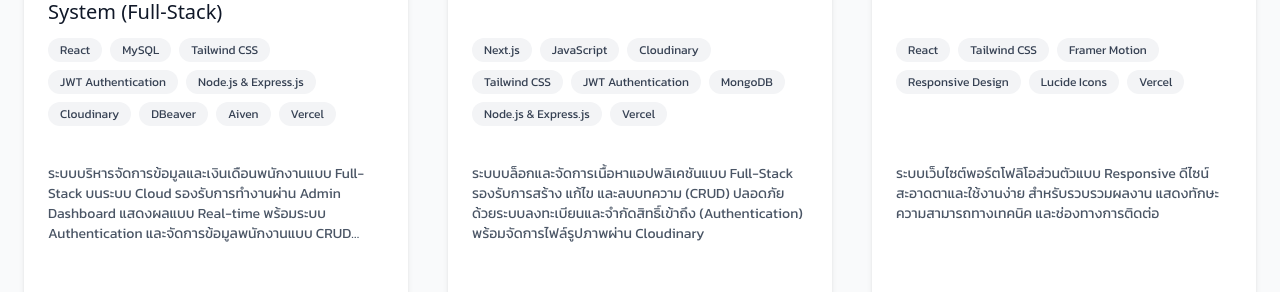
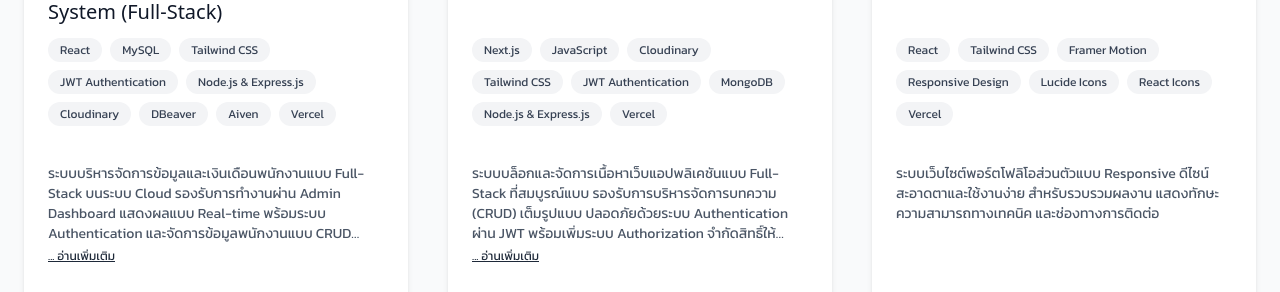
Before and after one commit to narakronkota/Portfolio-narakron, a React (Vite) app in the folder narakron/: page / in a window 1280 px wide. Shown: the part 2999-3291 px from the top of the page. Built offline with nearby package versions, Linux system fonts and the light colour scheme.

Commit message:
feat: add read-more toggle and update project descriptions

```diff
--- a/narakron/src/Componets/Project.jsx
+++ b/narakron/src/Componets/Project.jsx
@@ -1,4 +1,4 @@
-import React from "react";
+import React, { useState } from "react";
 import { FaGithub } from "react-icons/fa";
 import { motion } from "framer-motion";
 
@@ -30,7 +30,7 @@
     title: "Blog Website",
     subtitle: "Blog Website",
     description:
-      "ระบบบล็อกและจัดการเนื้อหาแอปพลิเคชันแบบ Full-Stack รองรับการสร้าง แก้ไข และลบบทความ (CRUD) ปลอดภัยด้วยระบบลงทะเบียนและจำกัดสิทธิ์เข้าถึง (Authentication) พร้อมจัดการไฟล์รูปภาพผ่าน Cloudinary",
+      "ระบบบล็อกและจัดการเนื้อหาเว็บแอปพลิเคชันแบบ Full-Stack ที่สมบูรณ์แบบ รองรับการบริหารจัดการบทความ (CRUD) เต็มรูปแบบ ปลอดภัยด้วยระบบ Authentication ผ่าน JWT พร้อมเพิ่มระบบ Authorization จำกัดสิทธิ์ให้เฉพาะบัญชีผู้ดูแลระบบ (Admin) ที่กำหนดเท่านั้น จึงจะสามารถอัปโหลดและจัดการไฟล์รูปภาพผ่าน Cloudinary ได้ โดยจัดเก็บข้อมูลทั้งหมดอย่างมีประสิทธิภาพบน MongoDB",
     tags: [
       "Next.js",
       "JavaScript",
@@ -59,6 +59,7 @@
       "Framer Motion",
       "Responsive Design",
       "Lucide Icons",
+      "React Icons",
       "Vercel",
     ],
     image:
@@ -69,6 +70,15 @@
 ];
 
 const Projects = () => {
+  const [expandedProjects, setExpandedProjects] = useState({});
+
+  const toggleExpand = (id) => {
+    setExpandedProjects((prev) => ({
+      ...prev,
+      [id]: !prev[id],
+    }));
+  };
+
   return (
     <section className="py-16 bg-gray-50">
       <div className="max-w-7xl mx-auto px-6">
@@ -89,7 +99,10 @@
         </motion.div>
 
         <div className="grid gap-10 sm:grid-cols-2 lg:grid-cols-3 items-stretch">
-          {projects.map((project, index) => (
+          {projects.map((project, index) => {
+            const isExpanded = expandedProjects[project.id];
+
+            return (
               <motion.div
                 key={project.id}
                 className="bg-white rounded-2xl shadow-md hover:shadow-xl transform hover:-translate-y-2 hover:scale-105 transition duration-300 flex flex-col overflow-hidden h-full"
@@ -142,9 +155,25 @@
                       ))}
                     </div>
 
-                  <p className="text-gray-600 font-thai text-sm mt-4 line-clamp-4">
+
+                    <div className="mt-4">
+                      <p
+                        className={`text-gray-600 font-thai text-sm transition-all duration-300 ${
+                          isExpanded ? "" : "line-clamp-4"
+                        }`}
+                      >
                         {project.description}
                       </p>
+
+                      {project.description.length > 150 && (
+                        <button
+                          onClick={() => toggleExpand(project.id)}
+                          className="text-xs font-thai text-gray-800 hover:text-black mt-1 underline block focus:outline-none"
+                        >
+                          {isExpanded ? "" : "... อ่านเพิ่มเติม"}
+                        </button>
+                      )}
+                    </div>
                   </div>
 
                   <div className="mt-6">
@@ -159,7 +188,8 @@
                   </div>
                 </div>
               </motion.div>
-          ))}
+            );
+          })}
         </div>
       </div>
     </section>
```
Also changed, not shown: 1 other file (tests, documents, lock files or other folders). Lines whose indentation alone changed are shown as unchanged.
